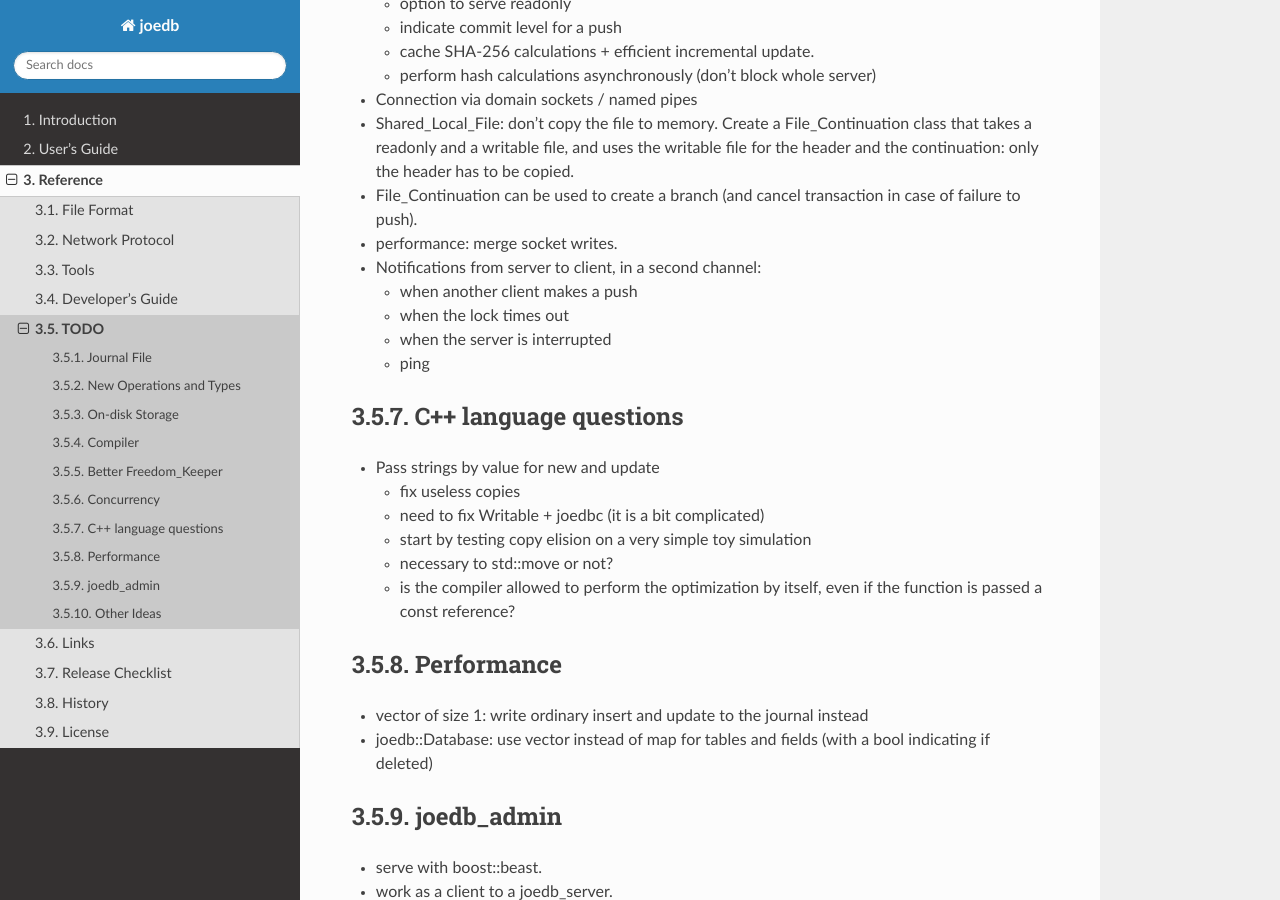
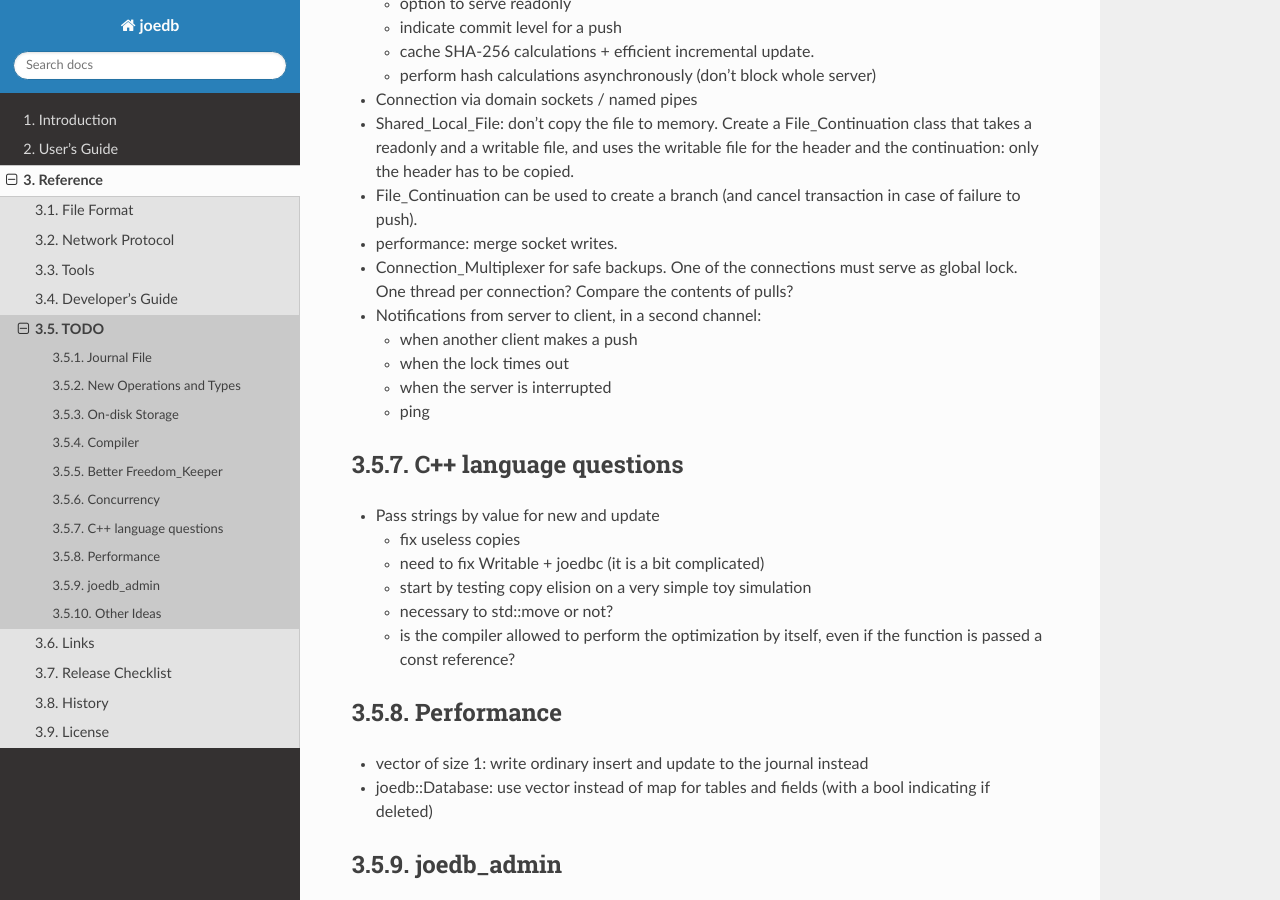
Before and after one commit to Remi-Coulom/joedb, a Sphinx documentation site: the page built from doc/source/todo.rst, in a window 1280 px wide and 900 px high, scrolled down 2137 px. Built offline with Sphinx 7.4.7 and the Read the Docs theme 2.0.0, drawn with Linux system fonts in a browser that asks for light colours; formulas are drawn with MathJax 3.

Commit message:
connection multiplexer idea

```diff
--- a/doc/source/todo.rst
+++ b/doc/source/todo.rst
@@ -107,6 +107,8 @@ Concurrency
 - File_Continuation can be used to create a branch (and cancel transaction in
   case of failure to push).
 - performance: merge socket writes.
+- Connection_Multiplexer for safe backups. One of the connections must serve as
+  global lock. One thread per connection? Compare the contents of pulls?
 - Notifications from server to client, in a second channel:
 
   - when another client makes a push
```
